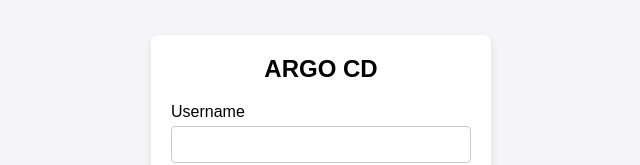
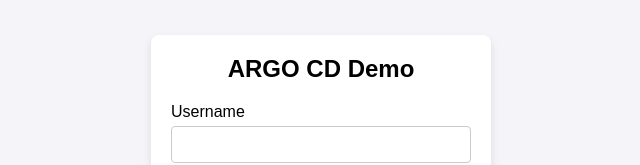
Before and after one commit to Rithwik0480/devops-test, a plain HTML site: page index.html in a window 1280 px wide. Shown: the part 213-378 px from the top of the page, without its empty margins (319-959 px from the left). Drawn offline with Linux system fonts and the light colour scheme.

Commit message:
Update index.html

```diff
--- a/index.html
+++ b/index.html
@@ -66,7 +66,7 @@
 </head>
 <body>
     <div class="login-container">
-        <h2>ARGO CD</h2>
+        <h2>ARGO CD Demo</h2>
         <form action="/login" method="POST">
             <div class="form-group">
                 <label for="username">Username</label>
```
